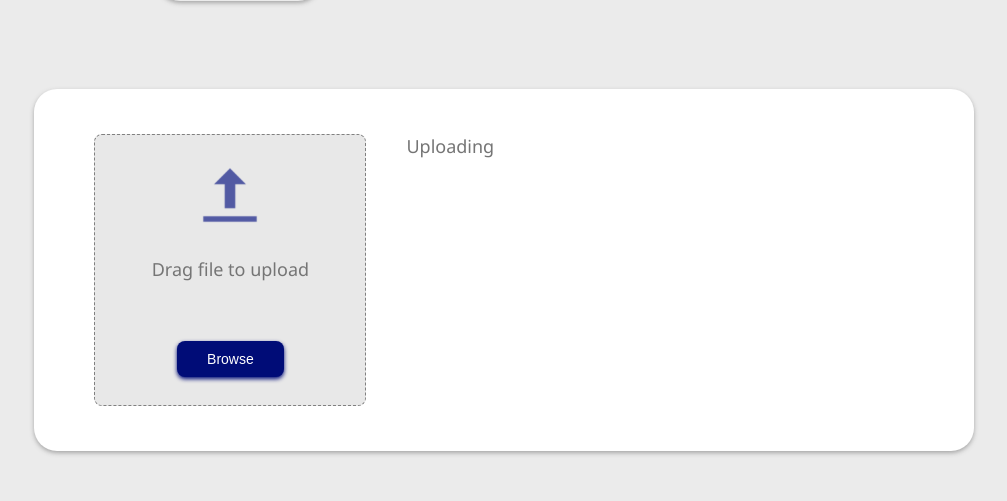
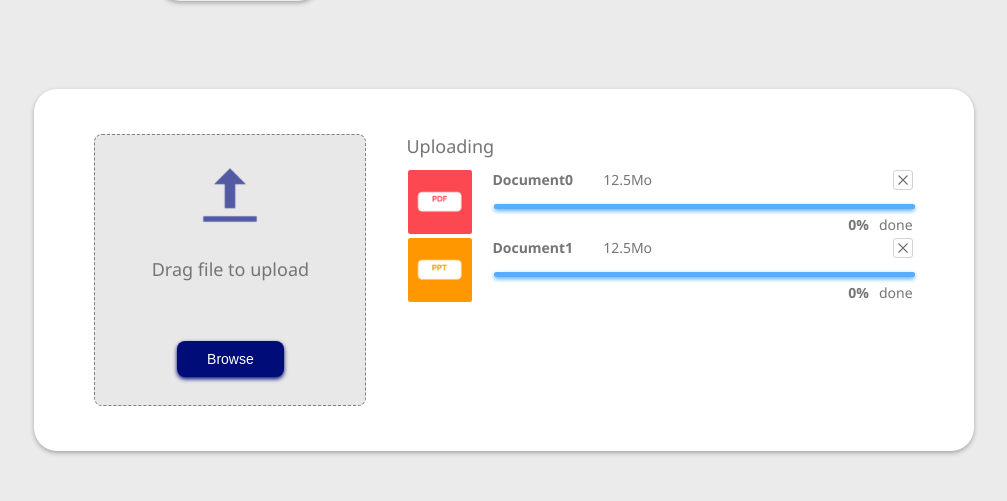
Before and after one commit to electronF/vidare-pdf-parser, a Flask app: page / in a window 1280 px wide. Shown: the part 263-764 px from the top of the page, without its empty margins (136-1143 px from the left). Run offline with Flask 3, Linux system fonts and the light colour scheme.

Commit message:
Update
+add progress bar

```diff
--- a/frontend/static/css/uploading_item.css
+++ b/frontend/static/css/uploading_item.css
@@ -82,19 +82,17 @@
     margin: auto;
 }
 
-.uploading-item .details .progress-bar input
+.uploading-item .details .progress-bar input[type='range']
 {
-    -webkit-appearance: none;
     appearance: none;
     height: 5px;
-
     border-radius: 5px;
-    background: #D3D3D3;
+    background-color: #D3D3D3;
     width: 100%;
 }
 
 
-.uploading-item .details .progress-bar input:disabled
+.uploading-item .details .progress-bar input[type='range']:disabled
 {
     -webkit-appearance: none;
     appearance: none;
@@ -102,41 +100,74 @@
     background-color: #D3D3D3;
 }
 
-.uploading-item .details .progress-bar input::-webkit-slider-thumb
+.uploading-item .details .progress-bar input[type='range']::-webkit-slider-thumb
+{
+    -webkit-appearance: none;
+    width: 5px;
+    height: 5px;
+    border: none;
+    border-radius: 5px;
+    cursor: pointer;
+    opacity: 1;
+    background-color: transparent;
+    position: relative;
+}
+
+.uploading-item .details .progress-bar input[type='range']::-webkit-slider-runnable-track
+{
+    -webkit-appearance: none;
+    appearance: none;
+    border: none;
+    border-radius: 5px;
+
+    box-shadow: 0 2px 4px #59adff;
+    background: #59adff;
+}
+
+/******** Firefox ********/
+.uploading-item .details .progress-bar input[type='range']::-moz-range-thumb
 {
     -moz-appearance: none;
-    -webkit-appearance: none;
-    appearance: none;
-    width: 0;
-    height: 0;
+    width: 5px;
+    height: 5px;
+    border: none;
+    border-radius: 5px;
+    cursor: pointer;
+    opacity: 1;
     background-color: transparent;
 }
 
-.uploading-item .details .progress-bar input::-moz-range-thumb
+.uploading-item .details .progress-bar input[type='range']::-moz-range-track,
+.uploading-item .details .progress-bar input[type='range']::-moz-range-progress
 {
-    -moz-appearance: none;
-    -webkit-appearance: none;
-    appearance: none;
-    width: 0;
-    height: 0;
+    background: #053a5f;
+}
+
+/******** Internet exlporer and edge **************/
+.uploading-item .details .progress-bar input[type='range']::-ms-thumb
+{
+    -ms-appearance: none;
+    width: 5px;
+    height: 5px;
+    border: none;
+    border-radius: 5px;
+    cursor: pointer;
+    opacity: 1;
     background-color: transparent;
 }
 
-.uploading-item .details .progress-bar input::-webkit-slider-runnable-track {
-    appearance: none;
-    -moz-appearance: none;
-    -webkit-appearance: none;
+.uploading-item .details .progress-bar input[type='range']::-ms-fill-lower
+{
+    background-color: #000C77;
+    border-radius: 5px;
+}
 
-    background: #053a5f;
-    accent-color: #053a5f;
-    content: '';
-    pointer-events: none;
-  }
+.uploading-item .details .progress-bar input[type='range']::-ms-fill-upper
+{
+    background-color: #D3D3D3;
+    border-radius: 5px;
+}
 
-  /******** Firefox ********/
-  .uploading-item .details .progress-bar input::-moz-range-track {
-    background: #053a5f;
-  }
 
 .uploading-item .details .progression-label
 {
--- a/frontend/static/js/components/uploading_item.js
+++ b/frontend/static/js/components/uploading_item.js
@@ -24,7 +24,7 @@ class UploadingItem
                             </button>
                         </div>
                         <div class="progress-bar">
-                            <input type="range" min="0" max="100" id="progress-${this.id}" disabled>
+                            <input type="range" min="0" max="100" value='0' id="progress-${this.id}">
                         </div>
                         <div class="progression-label">
                             <span class="percentage" id="percentage-${this.id}">0%</span>
--- a/frontend/static/js/hooks/sendfile.js
+++ b/frontend/static/js/hooks/sendfile.js
@@ -1,4 +1,3 @@
-
 async function saveFile(file, path, endpoint) {
   let formData = new FormData();
   formData.append("file", file);
@@ -23,4 +22,46 @@ async function saveFile(file, path, endpoint) {
   }
 }
 
-export default saveFile;
+async function saveFileWithCallback(
+  file,
+  path,
+  endpoint,
+  responseFunction,
+  progressFunction
+) {
+  let formData = new FormData();
+  formData.append("file", file);
+  formData.append("path", path);
+
+  const ctrl = new AbortController(); // timeout
+  setTimeout(() => ctrl.abort(), 500000);
+
+  let request = new XMLHttpRequest();
+  request.open("POST", endpoint);
+
+  // upload progress event
+  request.upload.addEventListener("progress", function (e) {
+    // upload progress as percentage
+    let percent_completed = (e.loaded / e.total) * 100;
+    // console.log(percent_completed);
+    progressFunction(percent_completed);
+  });
+
+  // request finished event
+  request.addEventListener("load", function (e) {
+    // console.log(e);
+    // HTTP status message (200, 404 etc)
+    // console.log(request.status);
+
+    // request.response holds response from the server
+    // console.log(JSON.parse(request.response));
+
+    progressFunction(100.00)
+    responseFunction(JSON.parse(request.response))
+  });
+
+  // send POST request to server
+  request.send(formData);
+}
+
+export { saveFile, saveFileWithCallback };
--- a/frontend/static/js/modules/uploaded_section.js
+++ b/frontend/static/js/modules/uploaded_section.js
@@ -30,7 +30,6 @@ class UploadedSection {
     var button = uploadedItem.find("button.delete");
     try {
         $(button).on('click', async function(){
-          alert('ok')
             var response  = await deleteFile(itemDescriptiom['id'], DELETE_DOCUMENT)
             if(response['success'] === true)
             {
--- a/frontend/static/js/modules/uploading_section.js
+++ b/frontend/static/js/modules/uploading_section.js
@@ -1,5 +1,5 @@
 import UploadingItem from "../components/uploading_item.js";
-import saveFile from "../hooks/sendfile.js";
+import { saveFile, saveFileWithCallback } from "../hooks/sendfile.js";
 import { fileVerificator, fileSize, fileName } from "../utils/function.js";
 import { POST_DOCUMENT } from "../constants.js";
 import UploadedSection from "./uploaded_section.js";
@@ -16,14 +16,24 @@ class UploadingSection {
     this.uploadedSection = new UploadedSection();
   }
 
-  async uploadFile(file, path, uploadingItem) {
-    var response = await saveFile(file, path, POST_DOCUMENT);
-    if (response["success"] === false) {
-      alert(response["message"]);
-    } else {
-      uploadingItem.remove();
-      this.uploadedSection.addItem(response);
+  async uploadFile(file, path, uploadingItem, id) {
+    // var response = await saveFile(file, path, POST_DOCUMENT);
+
+    var responseFunction = (response) => {
+      if (response["success"] === false) {
+        alert(response["message"]);
+      } else {
+        uploadingItem.remove();
+        this.uploadedSection.addItem(response);
+      }
     }
+
+    var progressFunction = (percentage) => {
+      uploadingItem.find("#percentage-"+id).text(`${percentage.toFixed(0)}%`);
+      uploadingItem.find("#progress-"+id).text(`${percentage.toFixed(0)}%`);
+    }
+
+    saveFileWithCallback(file, path, POST_DOCUMENT, responseFunction, progressFunction)
   }
 
   fileSaver = (files, paths) => {
@@ -42,7 +52,7 @@ class UploadingSection {
           ).render()
         );
         uploadedItems.append(uploadingItem);
-        this.uploadFile(file, paths[count - 1] ?? file.name, uploadingItem);
+        this.uploadFile(file, paths[count - 1] ?? file.name, uploadingItem, count);
       } else {
         alert(message);
       }
--- a/frontend/templates/components/modules/uploading_section/uploading_section.html
+++ b/frontend/templates/components/modules/uploading_section/uploading_section.html
@@ -18,9 +18,9 @@
         <div class="progress-section">
             <span class="title">Uploading</span>
             <div id="uploading-items">
-                <!-- {% for i in range(2) %}
+                {% for i in range(2) %}
                     {{  uploading_item('doc-{}'.format(i), 'Document{}'.format(i), '12.5Mo', type=('PDF', 'PPT')[i==1]) }}
-                {% endfor %} -->
+                {% endfor %}
             </div>
         </div>
     </div>
--- a/frontend/templates/components/uix/uploading_item/uploading_item.html
+++ b/frontend/templates/components/uix/uploading_item/uploading_item.html
@@ -11,10 +11,12 @@
             <div class="header">
                 <span class="name">{{name}}</span>
                 <span class="size">{{size}}</span>
-                <button class="close"><img src="{{url_for('static', filename='images/close-icon.webp')}}" alt=""></button>
+                <button class="close">
+                    <img src="{{url_for('static', filename='images/close-icon.webp')}}" alt="">
+                </button>
             </div>
             <div class="progress-bar">
-                <input type="range" min="0" value="50" max="100" id="progress" >
+                <input type="range" min="0" value="50" max="100" />
             </div>
             <div class="progression-label">
                 <span class="percentage">0%</span>
```
Also changed, not shown: webapi/database.sqlite (deleted).
